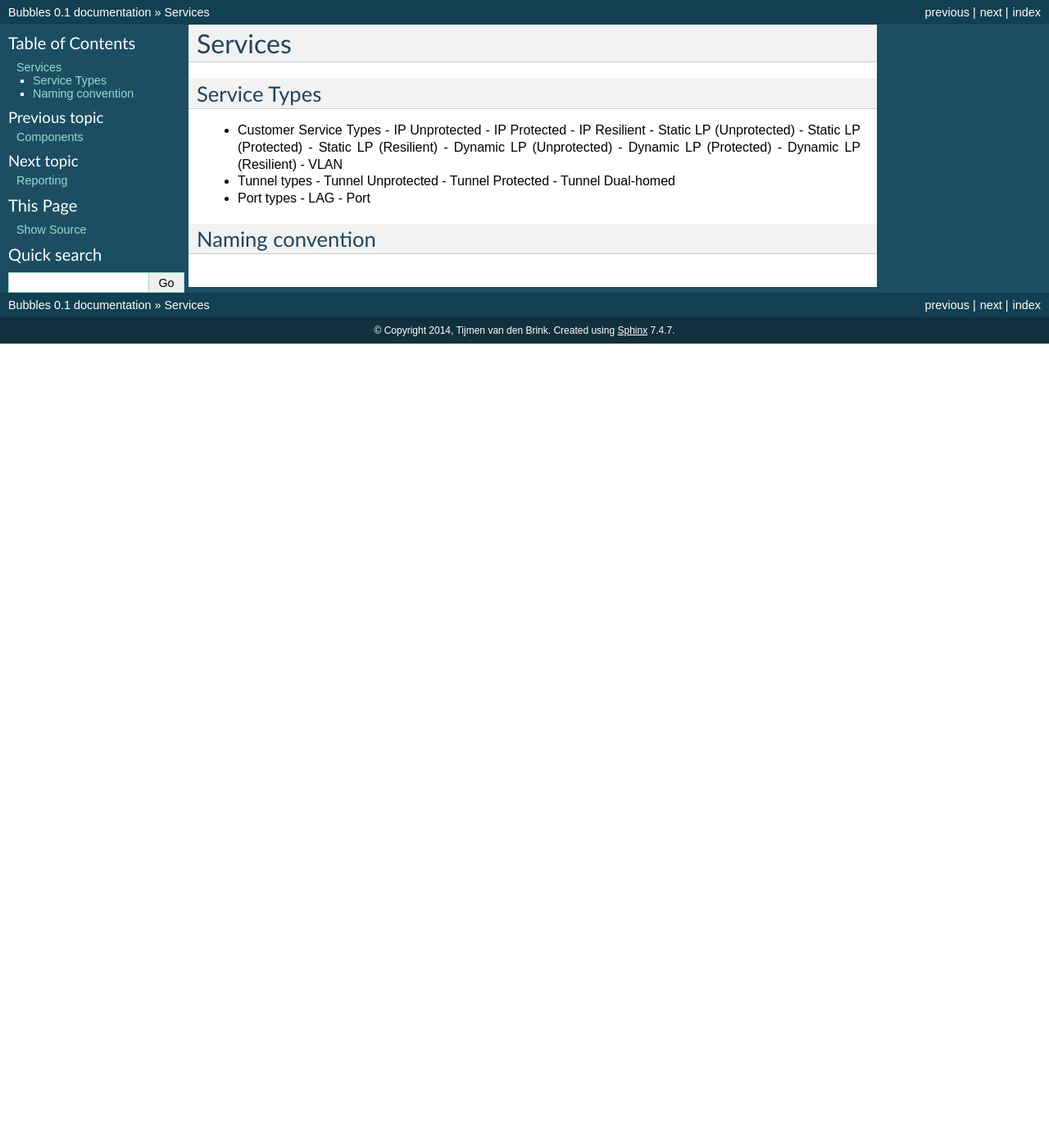
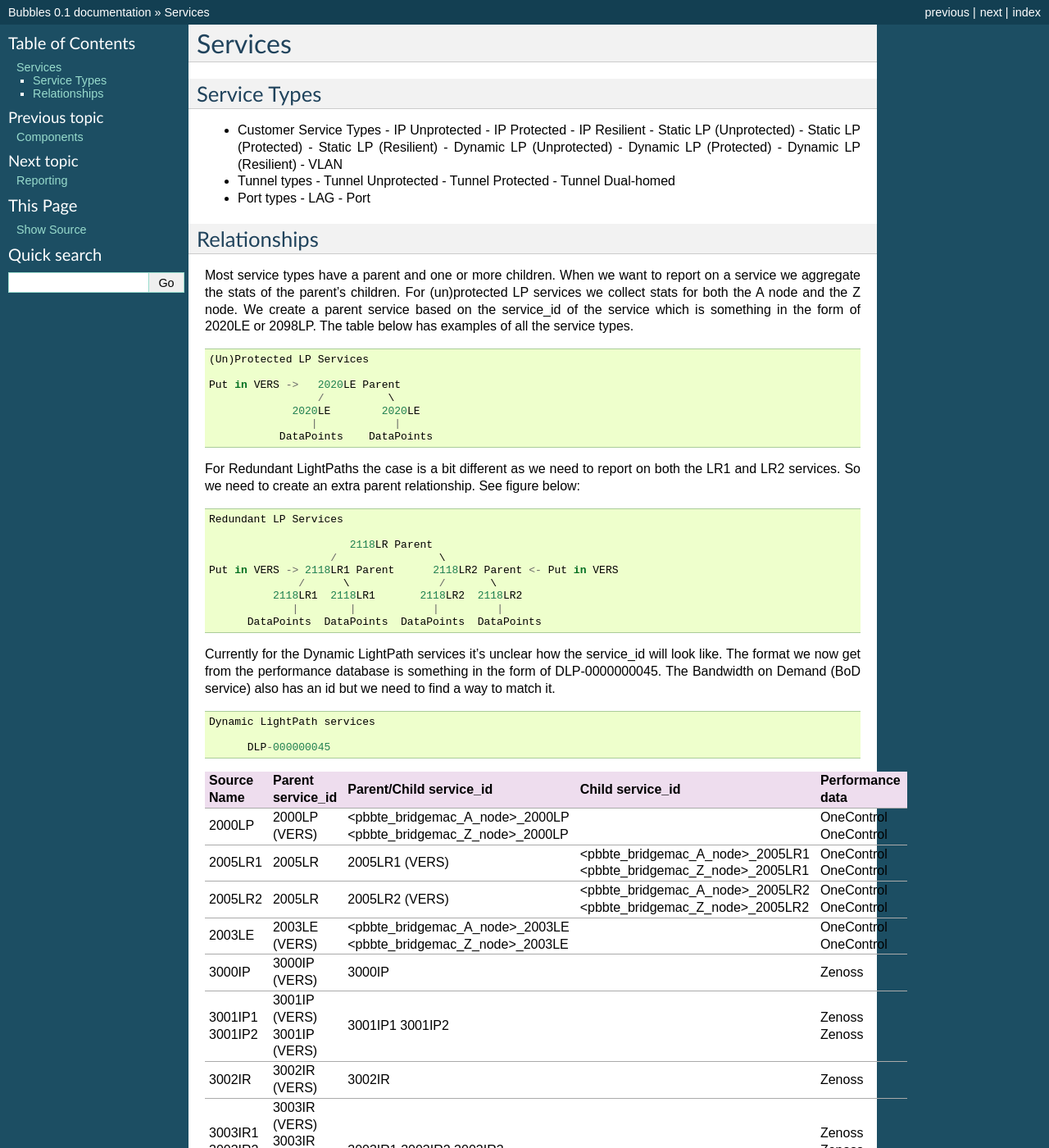
Before and after one commit to tijmenvandenbrink/bubbles, a Sphinx documentation site: the page built from docs/services.rst, in a window 1280 px wide and 1400 px high. Shown: the whole window at 82% size. Built offline with Sphinx 7.4.7, drawn with Linux system fonts in a browser that asks for light colours; pages that are not in the unit, such as notebooks, are missing from menus; some of the changed text lies outside the part shown.

Commit message:
Improved create_parent_services and docs.

```diff
--- a/docs/services.rst
+++ b/docs/services.rst
@@ -23,5 +23,82 @@ Service Types
   - LAG
   - Port
 
-Naming convention
------------------
+
+Relationships
+-------------
+
+Most service types have a parent and one or more children. When we want to report on a service we aggregate the stats of
+the parent's children. For (un)protected LP services we collect stats for both the A node and the Z node. We create a
+parent service based on the service_id of the service which is something in the form of 2020LE or 2098LP. The table below
+has examples of all the service types.
+
+::
+
+   (Un)Protected LP Services
+
+   Put in VERS ->   2020LE Parent
+                    /          \
+                2020LE        2020LE
+                   |            |
+              DataPoints    DataPoints
+
+For Redundant LightPaths the case is a bit different as we need to report on both the LR1 and LR2 services. So we need
+to create an extra parent relationship. See figure below:
+
+::
+
+   Redundant LP Services
+
+                         2118LR Parent
+                      /                \
+   Put in VERS -> 2118LR1 Parent      2118LR2 Parent <- Put in VERS
+                 /      \              /       \
+             2118LR1  2118LR1       2118LR2  2118LR2
+                |        |            |         |
+         DataPoints  DataPoints  DataPoints  DataPoints
+
+
+Currently for the Dynamic LightPath services it's unclear how the service_id will look like. The format we now get from
+the performance database is something in the form of DLP-0000000045. The Bandwidth on Demand (BoD service) also has an id
+but we need to find  a way to match it.
+
+::
+
+  Dynamic LightPath services
+
+        DLP-000000045
+
+
+
+
++-----------+---------------------+----------------------------------+-----------------------------------+-------------------+
+|Source Name|   Parent service_id |    Parent/Child service_id       |         Child service_id          |  Performance data |
++===========+=====================+==================================+===================================+===================+
+|  2000LP   |    2000LP (VERS)    | <pbbte_bridgemac_A_node>_2000LP  |                                   |     OneControl    |
+|           |                     | <pbbte_bridgemac_Z_node>_2000LP  |                                   |     OneControl    |
++-----------+---------------------+----------------------------------+-----------------------------------+-------------------+
+|  2005LR1  |    2005LR           |         2005LR1 (VERS)           | <pbbte_bridgemac_A_node>_2005LR1  |     OneControl    |
+|           |                     |                                  | <pbbte_bridgemac_Z_node>_2005LR1  |     OneControl    |
++-----------+---------------------+----------------------------------+-----------------------------------+-------------------+
+|  2005LR2  |    2005LR           |         2005LR2 (VERS)           | <pbbte_bridgemac_A_node>_2005LR2  |     OneControl    |
+|           |                     |                                  | <pbbte_bridgemac_Z_node>_2005LR2  |     OneControl    |
++-----------+---------------------+----------------------------------+-----------------------------------+-------------------+
+|  2003LE   |    2003LE (VERS)    | <pbbte_bridgemac_A_node>_2003LE  |                                   |     OneControl    |
+|           |                     | <pbbte_bridgemac_Z_node>_2003LE  |                                   |     OneControl    |
++-----------+---------------------+----------------------------------+-----------------------------------+-------------------+
+|  3000IP   |    3000IP (VERS)    |         3000IP                   |                                   |       Zenoss      |
++-----------+---------------------+----------------------------------+-----------------------------------+-------------------+
+|  3001IP1  |    3001IP (VERS)    |         3001IP1                  |                                   |       Zenoss      |
+|  3001IP2  |    3001IP (VERS)    |         3001IP2                  |                                   |       Zenoss      |
++-----------+---------------------+----------------------------------+-----------------------------------+-------------------+
+|  3002IR   |    3002IR (VERS)    |         3002IR                   |                                   |       Zenoss      |
++-----------+---------------------+----------------------------------+-----------------------------------+-------------------+
+|  3003IR1  |    3003IR (VERS)    |         3003IR1                  |                                   |       Zenoss      |
+|  3003IR2  |    3003IR (VERS)    |         3003IR2                  |                                   |       Zenoss      |
+|  3003IR3  |    3003IR (VERS)    |         3003IR3                  |                                   |       Zenoss      |
++-----------+---------------------+----------------------------------+-----------------------------------+-------------------+
+|  3004IE   |    3004IE (VERS)    |         3004IE                   |                                   |       Zenoss      |
++-----------+---------------------+----------------------------------+-----------------------------------+-------------------+
+|  3005IE1  |    3005IE (VERS)    |         3005IE1                  |                                   |       Zenoss      |
+|  3005IE2  |    3005IE (VERS)    |         3005IE2                  |                                   |       Zenoss      |
++-----------+---------------------+----------------------------------+-----------------------------------+-------------------+
```
Also changed, not shown: docs/reporting.rst (+0 -16 lines), 1 other file.
